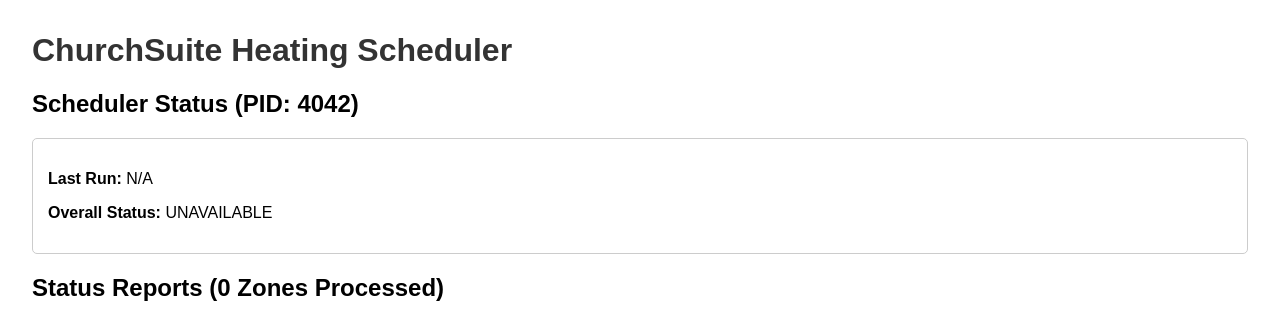
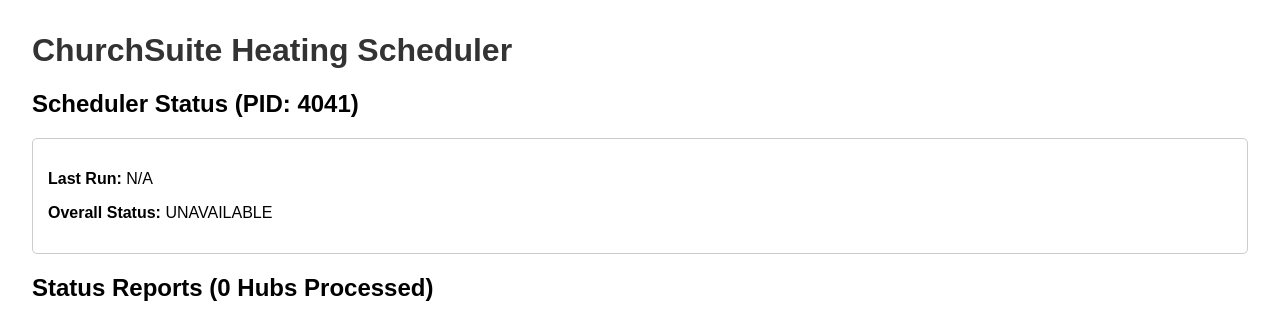
Before and after one commit to frostyflame81/churchsuite-heatmiser, a Flask app: page / in a window 1280 px wide. Shown: the top 322 px of the page. Run offline with Flask 3, Linux system fonts and the light colour scheme.

Commit message:
updated html to display correct status type

```diff
--- a/templates/dashboard.html
+++ b/templates/dashboard.html
@@ -41,7 +41,7 @@
     </div>
 
     <!-- NEW SECTION: Detailed Status Reports -->
-    <h2>Status Reports ({{ scheduler_status.neohub_reports | length if scheduler_status.neohub_reports else 0 }} Zones Processed)</h2>
+    <h2>Status Reports ({{ scheduler_status.neohub_reports | length if scheduler_status.neohub_reports else 0 }} Hubs Processed)</h2>
 
     <table class="report-table">
         <thead>
```
